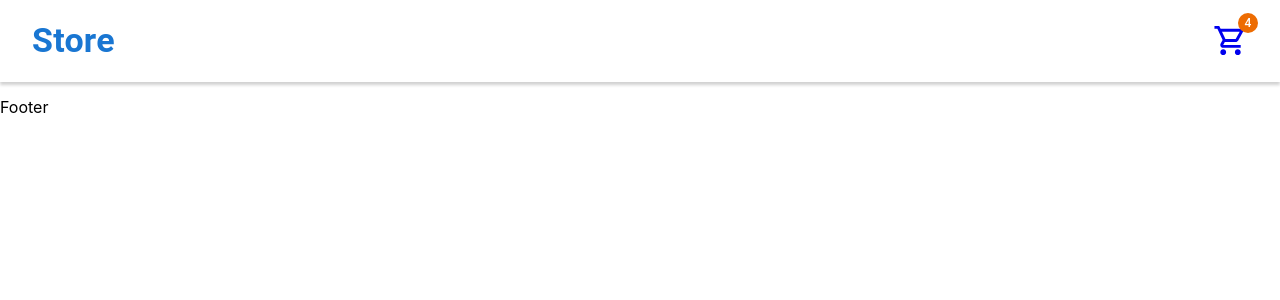
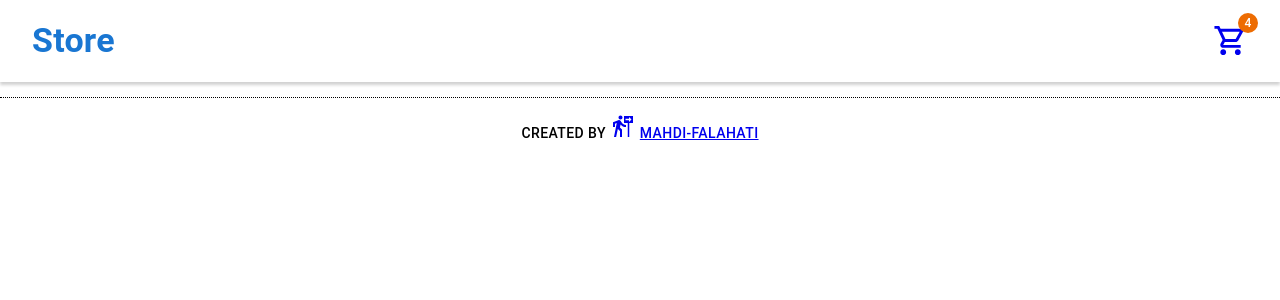
Before and after one commit to Mahdi-Falahati/shopping-cart, a React (Create React App) app: page / in a window 1280 px wide. Shown: the top 300 px of the page. Built offline with nearby package versions, Linux system fonts and the light colour scheme; the HTML template or start-up script is replaced by a standard one.

Commit message:
complete footer

```diff
--- a/src/components/layout/Footer.js
+++ b/src/components/layout/Footer.js
@@ -1,7 +1,19 @@
-import React from 'react'
-
+import { Typography } from "@mui/material";
+import FollowTheSignsOutlinedIcon from "@mui/icons-material/FollowTheSignsOutlined";
 export default function Footer() {
   return (
-    <div>Footer</div>
-  )
+    <Typography
+      variant="button"
+      textAlign="center"
+      display="block"
+      pt={2}
+      sx={{borderTop:"1px dotted #000"}}
+    >
+      Created By
+      <a href="https://github.com/Mahdi-Falahati" target="_blank">
+        <FollowTheSignsOutlinedIcon sx={{ margin: "0px 5px" }} />
+        Mahdi-Falahati
+      </a>
+    </Typography>
+  );
 }
```
